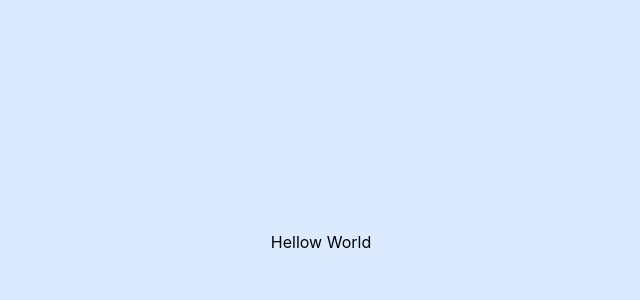
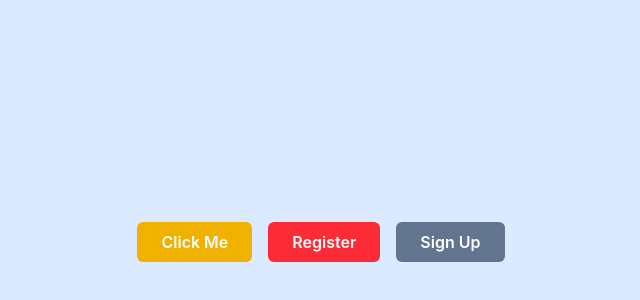
Before and after one commit to mulzahrian/Learn-React, a React (Vite) app: page / in a window 1280 px wide. Shown: the part 158-458 px from the top of the page, without its empty margins (319-959 px from the left). Built offline with nearby package versions, Linux system fonts and the light colour scheme.

Commit message:
add:learn components and props

```diff
--- a/package.json
+++ b/package.json
@@ -21,10 +21,14 @@
     "@vitejs/plugin-react": "^6.0.1",
     "autoprefixer": "^10.4.27",
     "eslint": "^9.39.4",
+    "eslint-config-prettier": "^10.1.8",
+    "eslint-plugin-prettier": "^5.5.5",
+    "eslint-plugin-react": "^7.37.5",
     "eslint-plugin-react-hooks": "^7.0.1",
     "eslint-plugin-react-refresh": "^0.5.2",
     "globals": "^17.4.0",
     "postcss": "^8.5.9",
+    "prettier": "^3.8.2",
     "tailwindcss": "^4.2.2",
     "vite": "^8.0.4"
   }
--- a/src/App.jsx
+++ b/src/App.jsx
@@ -1,8 +1,42 @@
+import React from 'react';
+// class Button extends React.Component {
+//   render() {
+//     return ( <button className="h-10 px-6 font-semibold rounded-md bg-yellow-500 text-white hover:bg-gray-700"
+//             type="submit">
+//               Click Me
+//             </button>
+//       )
+//   }
+// }
+
+// function ButtonBlack() {
+//   return (
+//         <button className="h-10 px-6 font-semibold rounded-md bg-black text-white hover:bg-gray-700"
+//             type="submit">
+//               Click Me
+//           </button>
+//       )
+// }
+
+const Button = (props) => {
+  const { variant = "bg-yellow-500", children = "Click Me" } = props
+  return (
+        <button className={`h-10 px-6 font-semibold rounded-md ${variant} text-white hover:bg-gray-700`}
+            type="submit">
+              {children}
+          </button>
+      )
+}
+
 function App() {
   return (
     <>
         <div className="flex justify-center items-center h-screen bg-blue-100">
-          <p>Hellow World</p>
+          <div className='flex gap-x-4'>
+            <Button></Button>
+            <Button variant="bg-red-500">Register</Button>
+            <Button variant="bg-slate-500">Sign Up</Button>
+          </div>
         </div>
     </>
   )
```
Also changed, not shown: .eslintrc.json (added), 2 other files (tests, documents, lock files or other folders).
